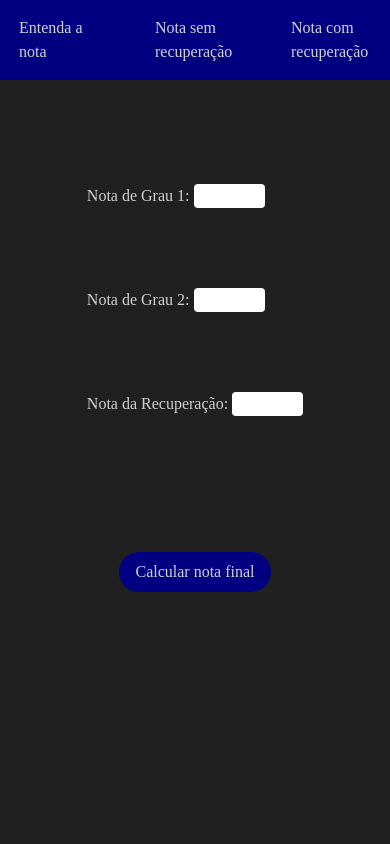
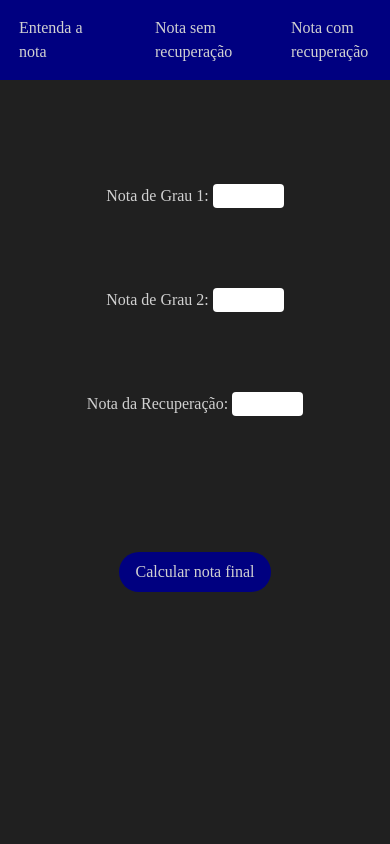
Before and after one commit to VLira96/Notas-Ulbra, a React (Create React App) app: page /nota/comrecuperacao in a window 390 px wide. Shown: the top 844 px of the page. Built offline with nearby package versions, Linux system fonts and the light colour scheme.

Commit message:
alinhando formulário com recuperação

```diff
--- a/src/pages/calculadoraComRec.tsx
+++ b/src/pages/calculadoraComRec.tsx
@@ -19,7 +19,7 @@ const CalculadoraComRec = () => {
 
     return (
         <form className="text-base flex flex-col gap-24 items-center m-16" onSubmit={printaNota}>
-            <section className='lg:flex lg:gap-48'>
+            <section className='lg:gap-48 flex flex-col lg:flex-row items-center'>
                 <div className="py-10">
                     <label htmlFor="numero">Nota de Grau 1: </label>
                     <input className='rounded text-black text-base' type="number" onChange={(evento) => setG1(Number(evento.target.value))} id='g1' step={0.1} max={10} min={0} required />
```
